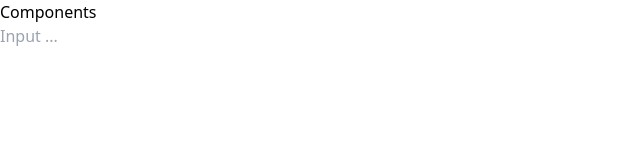
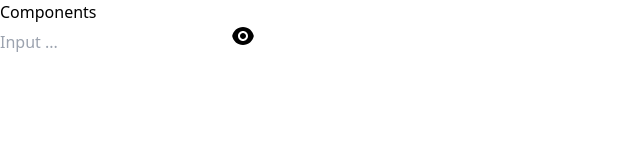
Before and after one commit to podestal/ui-components, a React (Vite) app: page / in a window 1280 px wide. Shown: the top 160 px of the page, without its empty margins (0-640 px from the left). Built offline with nearby package versions, Linux system fonts and the light colour scheme.

Commit message:
password show implemented in input

```diff
--- a/package.json
+++ b/package.json
@@ -10,6 +10,7 @@
     "preview": "vite preview"
   },
   "dependencies": {
+    "@remixicon/react": "^4.2.0",
     "react": "^18.2.0",
     "react-dom": "^18.2.0"
   },
--- a/src/App.tsx
+++ b/src/App.tsx
@@ -10,6 +10,7 @@ const App = () => {
       <div className="w-[250px]">
         <Input
           error=""
+          type="password"
         />
       </div>
     </div>
--- a/src/components/Input.tsx
+++ b/src/components/Input.tsx
@@ -1,23 +1,52 @@
+import { RiEyeFill, RiEyeOffFill } from "@remixicon/react"
+import { useState } from "react"
+
 interface Props {
     placeholder?: string
     error?: string
+    type?: string
 }
 
 const Input = ({
     placeholder,
-    error
+    error,
+    type
 }: Props) => {
+
+    const [showPassword, setShowPassword] = useState(type === 'password' && true)
+
+    const handleShowPassword = () => {
+        setShowPassword(prev => !prev)
+    }
+
   return (
     <div
-        className="max-w-[300px] flex flex-col justify-center items-center gap-4"
+        className="max-w-[300px] flex flex-col justify-center items-center gap-4 relative"
     >
         <input
             className={`bg-gray-950 border-2 rounded-lg w-full text-slate-50 text-xs px-2 py-2 focus:border-blue-700 focus:outline-none
                             ${error ? 'border-red-500' : 'border-gray-800'}
                         `}
             placeholder={placeholder ? placeholder : 'Input ...'}
-            type="password"
+            type={showPassword ? 'password' : 'text'}
         />
+        {type === 'password' &&
+            <button
+                onClick={handleShowPassword}
+                className="absolute inset-y-0 right-0 pr-3 flex items-center text-gray-600 hover:text-gray-400"
+            >
+                {
+                    showPassword
+                    ?
+                    <RiEyeFill
+                        className="size-5 shrink-0"
+                    />
+                    :
+                    <RiEyeOffFill
+                        className="size-5 shrink-0"
+                    />
+                }
+            </button>}
         {error && <p className="text-xs text-red-500 mx-2">{error}</p>}
     </div>
   )
```
Also changed, not shown: 1 other file (tests, documents, lock files or other folders).
